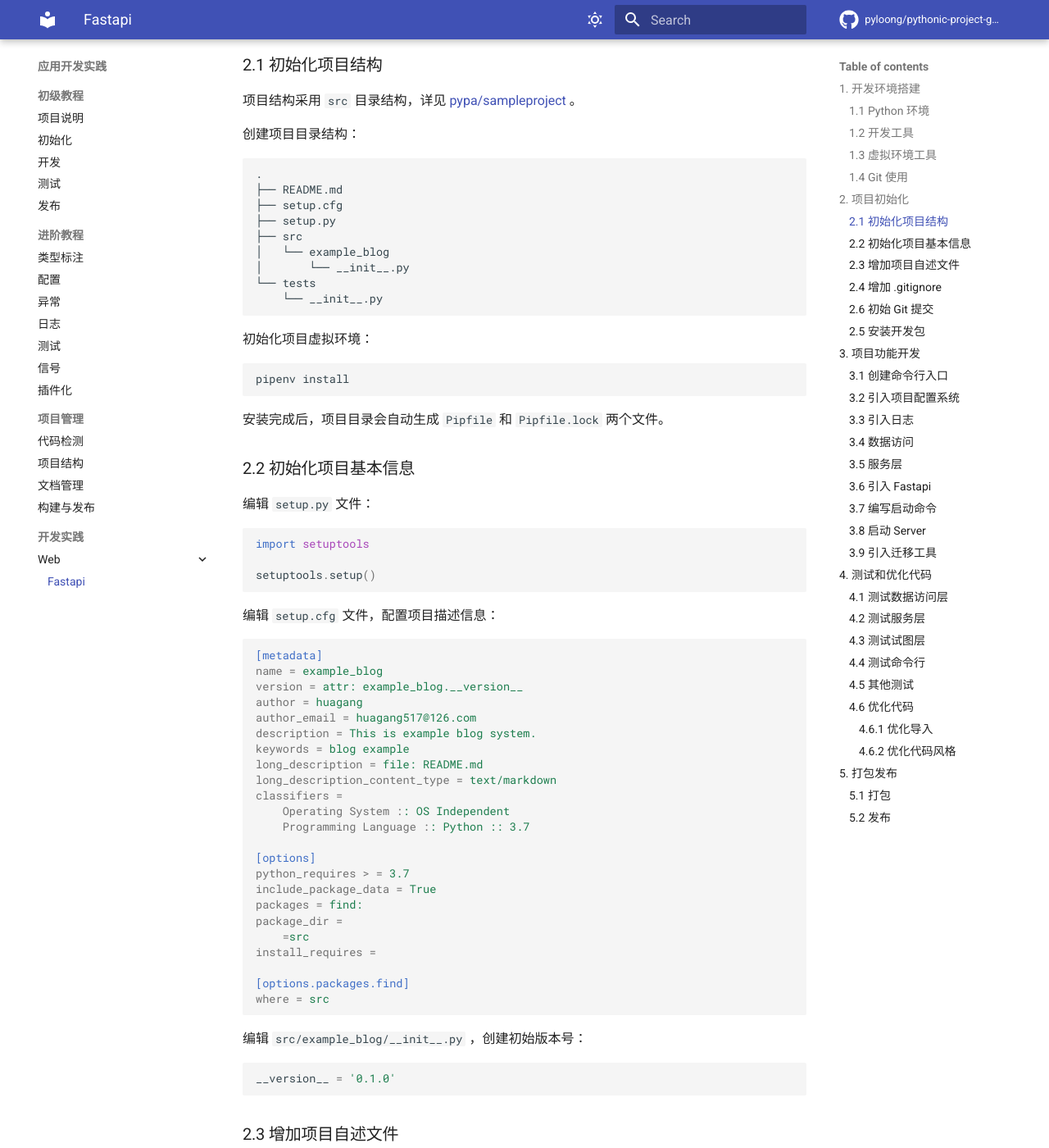
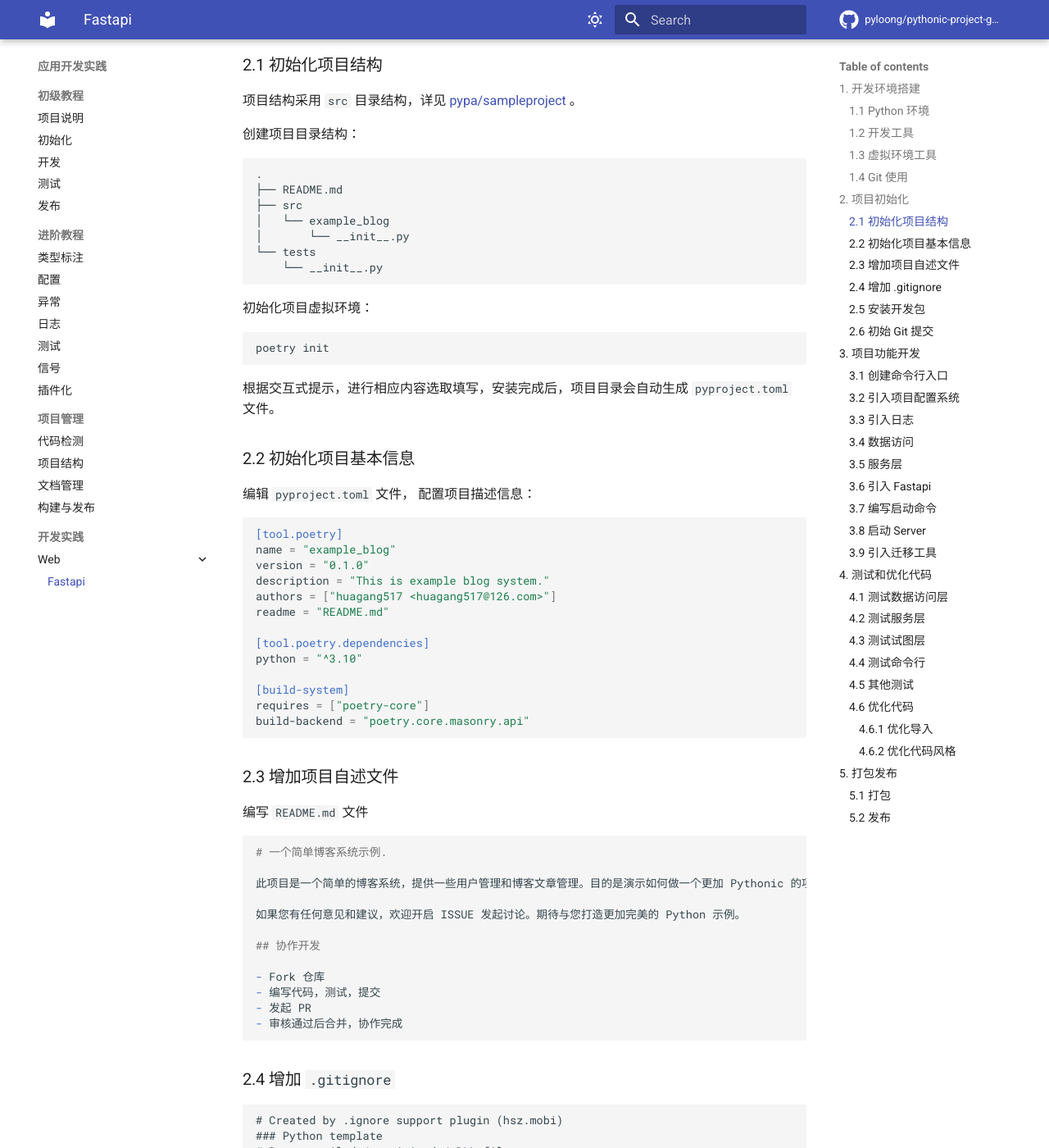
Before and after one commit to pyloong/pythonic-project-guidelines, an MkDocs documentation site: the page built from docs/practices/web.md, in a window 1280 px wide and 1400 px high, scrolled down 1074 px. Shown: the whole window at 82% size. Built offline with MkDocs 1.6.1 and Material for MkDocs 9.7.7, drawn with Linux system fonts in a browser that asks for light colours; comment, search, counter and statistics services are not loaded; some of the changed text lies outside the part shown.

Commit message:
feat(web): 包管理由pipenv升级为poetry，构建发布工具升级为poetry

````diff
--- a/docs/practices/web.md
+++ b/docs/practices/web.md
@@ -20,9 +20,9 @@
 
 ### 1.3 虚拟环境工具
 
-推荐使用 [pipenv](https://pipenv.pypa.io/en/latest/) 。Pipenv 相比使用 `requirements.txt` 管理依赖列表，更加强大。它支持同时管理开发生产环境依赖，自动查找虚拟环境，生成依赖锁定文件等其他特性。
-
-在安装好 Python 环境后，应该在全局环境中安装 pipenv 。
+推荐使用 [poetry](https://python-poetry.org/)。poetry 相比使用 `requirements.txt` 管理依赖列表，更加强大。它支持同时管理开发生产环境依赖，自动查找虚拟环境，生成依赖锁定文件等其他特性。
+
+在安装好 Python 环境后，应该在全局环境中安装 poetry 。
 
 ### 1.4 Git 使用
 
@@ -39,8 +39,6 @@
 ```txt
 .
 ├── README.md
-├── setup.cfg
-├── setup.py
 ├── src
 │   └── example_blog
 │       └── __init__.py
@@ -51,55 +49,29 @@
 初始化项目虚拟环境：
 
 ```bash
-pipenv install
-```
-
-安装完成后，项目目录会自动生成 `Pipfile` 和 `Pipfile.lock` 两个文件。
+poetry init
+```
+
+根据交互式提示，进行相应内容选取填写，安装完成后，项目目录会自动生成 `pyproject.toml` 文件。
 
 ### 2.2 初始化项目基本信息
 
-编辑 `setup.py` 文件：
-
-```python
-import setuptools
-
-setuptools.setup()
-
-```
-
-编辑 `setup.cfg` 文件，配置项目描述信息：
-
-```ini
-[metadata]
-name = example_blog
-version = attr: example_blog.__version__
-author = huagang
-author_email = huagang517@126.com
-description = This is example blog system.
-keywords = blog example
-long_description = file: README.md
-long_description_content_type = text/markdown
-classifiers =
-    Operating System :: OS Independent
-    Programming Language :: Python :: 3.7
-
-[options]
-python_requires > = 3.7
-include_package_data = True
-packages = find:
-package_dir =
-    =src
-install_requires =
-
-[options.packages.find]
-where = src
-
-```
-
-编辑 `src/example_blog/__init__.py` ，创建初始版本号：
-
-```python
-__version__ = '0.1.0'
+编辑 `pyproject.toml` 文件， 配置项目描述信息：
+
+```toml
+[tool.poetry]
+name = "example_blog"
+version = "0.1.0"
+description = "This is example blog system."
+authors = ["huagang517 <huagang517@126.com>"]
+readme = "README.md"
+
+[tool.poetry.dependencies]
+python = "^3.10"
+
+[build-system]
+requires = ["poetry-core"]
+build-backend = "poetry.core.masonry.api"
 ```
 
 ### 2.3 增加项目自述文件
@@ -340,6 +312,12 @@
 .idea
 ```
 
+### 2.5 安装开发包
+
+```bash
+poetry install
+```
+
 ### 2.6 初始 Git 提交
 
 ```bash
@@ -350,17 +328,6 @@
 git commit -m "feat: First commit!"
 ```
 
-### 2.5 安装开发包
-
-将项目以编辑方式安装到环境中：
-
-```bash
-pip install -e .
-```
-
-!!! warning "注意"
-    这里不要使用 `pipenv` 命令，否则会写入 `Pipfile` 。
-
 ## 3. 项目功能开发
 
 ### 3.1 创建命令行入口
@@ -370,14 +337,14 @@
 安装依赖：
 
 ```bash
-pipenv install click
-```
-
-编辑 `setup.cfg` ，将增加安装依赖：
-
-```ini
-install_requires =
-    click
+poetry add click
+```
+
+查看 `pyproject.toml` ，将增加安装依赖：
+
+```toml
+[tool.poetry.dependencies]
+click = "^8.1.3"
 ```
 
 创建 `src/example_blog/cmdline.py` 文件：
@@ -394,31 +361,18 @@
 
 ```
 
-编辑 `setup.cfg` ，将命令行入口注册到项目描述文件中：
-
-```ini
-[options.entry_points]
-console_scripts =
-    example_blog = example_blog.cmdline:main
-```
-
-重新安装项目：
-
-```bash
-pip install -e .
-```
-
-测试命令是否生效：
-
-```bash
-example_blog -V
+编辑 `pyproject.toml` ，将命令行入口注册到项目描述文件中：
+
+```toml
+[tool.poetry.scripts]
+example_blog = "example_blog.cmdline:main"
 ```
 
 提交代码：
 
 ```bash
 git add .
-git commit -m "feat: Add commline."
+git commit -m "feat: Add cmdline."
 ```
 
 ### 3.2 引入项目配置系统
@@ -430,15 +384,15 @@
 安装依赖：
 
 ```bash
-pipenv install dynaconf
-```
-
-编辑 `setup.cfg` ，将增加安装依赖：
-
-```ini
-install_requires =
-    click
-    dynaconf
+poetry add dynaconf
+```
+
+查看 `pyproject.toml` ，将增加安装依赖：
+
+```toml
+[tool.poetry.dependencies]
+click = "^8.1.3"
+dynaconf = "^3.1.11"
 ```
 
 建立配置包，和配置文件：
@@ -497,25 +451,7 @@
 **/settings.local.yml
 ```
 
-编辑 `setup.cfg` ，将默认配置文件包含打包范围之内：
-
-```ini
-[options.package_data]
-example_blog.config = settings.yml
-```
-
-编辑 `setup.cfg` ，增加外部配置路径：
-
-```ini
-[options.data_files]
-etc/example_blog = src/example_blog/config/settings.yml
-```
-
-**注意：**
-
-`data_files` 中的相对路径会写入到 `sys.prefix` 位置下。当安装后，会在该目录下生成 `etc/example_blog/settings.yml` 的配置文件。可以通过修改该文件驱动项目配置。此文件属于用户级别配置。会覆盖默认配置。
-
-提交代码。
+提交代码:
 
 ```bash
 git add .
@@ -574,17 +510,17 @@
 安装依赖：
 
 ```bash
-pipenv install sqlalchemy mysqlclient
-```
-
-编辑 `setup.cfg` ，将增加安装依赖：
-
-```ini
-install_requires =
-    click
-    dynaconf
-    sqlalchemy
-    mysqlclient
+poetry add sqlalchemy mysqlclient
+```
+
+查看 `pyproject.toml` ，将增加安装依赖：
+
+```toml
+[tool.poetry.dependencies]
+click = "^8.1.3"
+dynaconf = "^3.1.11"
+sqlalchemy = "^1.4.44"
+mysqlclient = "^2.1.1"
 ```
 
 编写 `src/example_blog/config/settings.yml` ，增加数据库配置信息：
@@ -679,18 +615,18 @@
 安装依赖：
 
 ```bash
-pipenv install pydantic
-```
-
-编辑 `setup.cfg` ，将增加安装依赖：
-
-```ini
-install_requires =
-    click
-    dynaconf
-    sqlalchemy
-    mysqlclient
-    pydantic
+poetry add pydantic
+```
+
+查看 `pyproject.toml` ，将增加安装依赖：
+
+```toml
+[tool.poetry.dependencies]
+click = "^8.1.3"
+dynaconf = "^3.1.11"
+sqlalchemy = "^1.4.44"
+mysqlclient = "^2.1.1"
+pydantic = "^1.10.2"
 ```
 
 创建 `src/example_blog/schemas.py` ，创建对象模型：
@@ -857,20 +793,20 @@
 安装依赖：
 
 ```bash
-pipenv install fastapi uvicorn
-```
-
-编辑 `setup.cfg` ，增加安装依赖：
-
-```ini
-install_requires =
-    click
-    dynaconf
-    sqlalchemy
-    mysqlclient
-    pydantic
-    fastapi
-    uvicorn
+poetry add fastapi uvicorn
+```
+
+查看 `pyproject.toml` ，增加安装依赖：
+
+```toml
+[tool.poetry.dependencies]
+click = "^8.1.3"
+dynaconf = "^3.1.11"
+sqlalchemy = "^1.4.44"
+mysqlclient = "^2.1.1"
+pydantic = "^1.10.2"
+fastapi = "^0.88.0"
+uvicorn = "^0.20.0"
 ```
 
 创建 `src/examp.e_blog/views.py` ，创建视图：
@@ -1077,6 +1013,12 @@
 
 ### 3.8 启动 Server
 
+将本项目以可编辑方式安装到当前 Python 环境：
+
+```bash
+pip install -e .
+```
+
 命令行运行：
 
 ```bash
@@ -1107,21 +1049,21 @@
 安装依赖：
 
 ```bash
-pipenv install alembic
-```
-
-编辑 `setup.cfg` ，将增加安装依赖：
-
-```ini
-install_requires =
-    click
-    dynaconf
-    sqlalchemy
-    mysqlclient
-    pydantic
-    fastapi
-    uvicorn
-    alembic
+poetry add alembic
+```
+
+查看 `pyproject.toml` ，将增加安装依赖：
+
+```toml
+[tool.poetry.dependencies]
+click = "^8.1.3"
+dynaconf = "^3.1.11"
+sqlalchemy = "^1.4.44"
+mysqlclient = "^2.1.1"
+pydantic = "^1.10.2"
+fastapi = "^0.88.0"
+uvicorn = "^0.20.0"
+alembic = "^1.8.1"
 ```
 
 初始化 alembic ：
@@ -1363,17 +1305,6 @@
 
 创建 `src/example_blog/migration/__init__.py` 和 `src/example_blog/migration/versions/__init__.py`
 
-编辑 `setup.cfg` ，将迁移脚本配置信息加入打包系统：
-
-```ini
-[options.package_data]
-example_blog.config = settings.yml
-example_blog.migration =
-    alembic.ini
-    README
-    script.py.mako
-```
-
 创建空白数据库迁移版本：
 
 ```bash
@@ -1414,7 +1345,7 @@
 安装依赖：
 
 ```bash
-pipenv install -d pytest
+poetry add -D pytest
 ```
 
 创建 `tests/settings.yml` ，初始化测试配置：
@@ -1686,7 +1617,7 @@
 由于 Fastapi 的 `TestClient` 依赖 `requests` ，所以需要先安装：
 
 ```bash
-pipenv install -d requests
+poetry add -D requests
 ```
 
 创建 `tests/test_views.py` ，测试试图：
@@ -1793,7 +1724,6 @@
 from click.testing import CliRunner
 
 
-
 @pytest.fixture
 def cli():
     runner = CliRunner(echo_stdin=True, mix_stderr=False)
@@ -1836,7 +1766,7 @@
 因为单元测试中使用了 [mock](https://docs.python.org/3/library/unittest.mock.html) ，所以安装配合 pytest 使用的 [pytest-mock](https://github.com/pytest-dev/pytest-mock/)
 
 ```bash
-pipenv install -d pytest-mock
+poetry add -D pytest-mock
 ```
 
 运行测试：
@@ -1925,7 +1855,7 @@
 安装依赖：
 
 ```bash
-pipenv install -d isort
+poetry add -D isort
 ```
 
 格式化代码：
@@ -1943,7 +1873,7 @@
 安装依赖：
 
 ```bash
-pipenv install -d flake8
+poetry add -D flake8
 ```
 
 检测代码：
@@ -1963,54 +1893,39 @@
 
 ## 5. 打包发布
 
-到这一步， `setup.cfg` 文件应该是这样的：
-
-```ini
-[metadata]
-name = example_blog
-version = attr: example_blog.__version__
-author = huagang
-author_email = huagang517@126.com
-description = This is example blog system.
-keywords = blog example
-long_description = file: README.md
-long_description_content_type = text/markdown
-classifiers =
-    Operating System :: OS Independent
-    Programming Language :: Python :: 3.7
-
-[options]
-python_requires > = 3.7
-include_package_data = True
-packages = find:
-package_dir =
-    =src
-install_requires =
-    click
-    dynaconf
-    sqlalchemy
-    mysqlclient
-    pydantic
-    fastapi
-    uvicorn
-    alembic
-
-[options.packages.find]
-where = src
-
-[options.entry_points]
-console_scripts =
-    example_blog = example_blog.cmdline:main
-
-[options.package_data]
-example_blog.config = settings.yml
-example_blog.migration =
-    alembic.ini
-    README
-    script.py.mako
-
-[options.data_files]
-etc/example_blog = src/example_blog/config/settings.yml
+到这一步， `pyproject.toml` 文件应该是这样的：
+```toml
+[tool.poetry]
+name = "example_blog"
+version = "0.1.0"
+description = "This is example blog system."
+authors = ["huagang <huagang517@126.com>"]
+readme = "README.md"
+
+[tool.poetry.dependencies]
+python = "^3.10"
+fastapi-sa = "^0.0.1.dev0"
+sqlalchemy = "^1.4.44"
+mysqlclient = "^2.1.1"
+pydantic = "^1.10.2"
+dynaconf = "^3.1.11"
+fastapi = "^0.88.0"
+uvicorn = "^0.20.0"
+alembic = "^1.8.1"
+
+[tool.poetry.group.dev.dependencies]
+pytest = "^7.2.0"
+isort = "^5.10.1"
+requests = "^2.28.1"
+pytest-mock = "^3.10.0"
+flake8 = "^6.0.0"
+
+[tool.poetry.scripts]
+example_blog = "example_blog.cmdline:main"
+
+[build-system]
+requires = ["poetry-core"]
+build-backend = "poetry.core.masonry.api"
 ```
 
 在整个开发过程中，是逐步丰富此文件的。这是项目的描述文件，描述了打包的配置信息。
@@ -2018,7 +1933,7 @@
 ### 5.1 打包
 
 ```bash
-python setup.py sdist bdist_wheel
+poetry build
 ```
 
 在 `dist` 目录中可以看到两个文件，一个是 `.tar.gz` 的源码打包文件，一个是 `.whl` 的二进制文件。
@@ -2027,10 +1942,10 @@
 
 将开发好的项目发布到索引仓库，或内网的私有仓库。
 
-使用 [twine](https://twine.readthedocs.io/en/latest/) 上传：
-
-```bash
-twine upload dist/*
+使用 [poetry](https://python-poetry.org/docs/cli/#publish) 上传：
+
+```bash
+poetry publish
 ```
 
 [^1]: https://www.python.org/doc/sunset-python-2/
````
